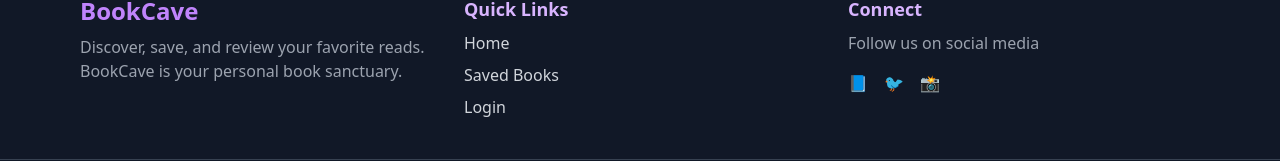
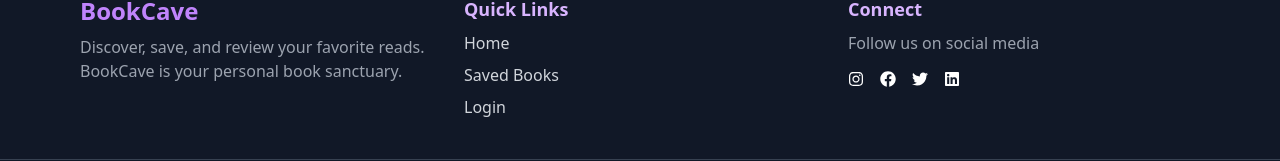
Before and after one commit to Icarz/BooksCaveApp, a React (Vite) app in the folder client/: page / in a window 1280 px wide. Shown: the part 681-842 px from the top of the page. Built offline with nearby package versions, Linux system fonts and the light colour scheme; no server answers.

Commit message:
useConext loginh is done plus faIcons

```diff
--- a/client/package.json
+++ b/client/package.json
@@ -15,6 +15,7 @@
     "axios": "^1.8.4",
     "react": "^19.0.0",
     "react-dom": "^19.0.0",
+    "react-icons": "^5.5.0",
     "react-router-dom": "^7.5.0"
   },
   "devDependencies": {
--- /dev/null
+++ b/client/src/AuthContext.jsx
@@ -0,0 +1,29 @@
+import { createContext, useContext, useEffect, useState } from "react";
+
+const AuthContext = createContext();
+
+export const AuthProvider = ({ children }) => {
+  const [isAuthenticated, setIsAuthenticated] = useState(false);
+
+  useEffect(() => {
+    const token = localStorage.getItem("token");
+    setIsAuthenticated(!!token);
+  }, []);
+
+  const login = () => {
+    setIsAuthenticated(true);
+  };
+
+  const logout = () => {
+    localStorage.removeItem("token");
+    setIsAuthenticated(false);
+  };
+
+  return (
+    <AuthContext.Provider value={{ isAuthenticated, login, logout }}>
+      {children}
+    </AuthContext.Provider>
+  );
+};
+
+export const useAuth = () => useContext(AuthContext);
--- a/client/src/components/Footer.jsx
+++ b/client/src/components/Footer.jsx
@@ -1,5 +1,10 @@
 // src/components/Footer.jsx
 import { Link } from "react-router-dom";
+import { FaInstagram } from "react-icons/fa";
+import { FaFacebook } from "react-icons/fa";
+import { FaTwitter } from "react-icons/fa";
+import { FaLinkedin } from "react-icons/fa6";
+
 
 const Footer = () => {
   return (
@@ -29,9 +34,10 @@ const Footer = () => {
           <h3 className="text-lg font-semibold mb-2 text-purple-300">Connect</h3>
           <p className="text-gray-400">Follow us on social media</p>
           <div className="flex space-x-4 mt-4">
-            <a href="#" className="text-gray-400 hover:text-white">📘</a>
-            <a href="#" className="text-gray-400 hover:text-white">🐦</a>
-            <a href="#" className="text-gray-400 hover:text-white">📸</a>
+            <FaInstagram className=""/>
+            <FaFacebook/>
+            <FaTwitter/>
+            <FaLinkedin/>
           </div>
         </div>
       </div>
--- a/client/src/components/Navbar.jsx
+++ b/client/src/components/Navbar.jsx
@@ -1,32 +1,22 @@
-// src/components/Navbar.jsx
 import { Link, useNavigate } from "react-router-dom";
-import { useEffect, useState } from "react";
+import { useAuth } from "../AuthContext"; // 👈 import useAuth
 
 const Navbar = () => {
   const navigate = useNavigate();
-  const [isAuthenticated, setIsAuthenticated] = useState(false);
-
-  // Check if token exists on mount
-  useEffect(() => {
-    const token = localStorage.getItem("token");
-    setIsAuthenticated(!!token);
-  }, []);
+  const { isAuthenticated, logout } = useAuth(); // 👈 use context values
 
   const handleLogout = () => {
-    localStorage.removeItem("token");
-    setIsAuthenticated(false);
+    logout(); // 👈 use the context logout
     navigate("/Home");
   };
 
   return (
     <nav className="bg-white shadow-md fixed top-0 left-0 w-full z-50">
       <div className="container mx-auto px-4 py-4 flex justify-between items-center">
-        {/* Logo */}
         <Link to="/" className="text-xl font-bold text-purple-600">
           BookCave
         </Link>
 
-        {/* Nav Links */}
         <div className="space-x-4">
           <Link to="/" className="text-gray-700 hover:text-purple-600">
             Home
--- a/client/src/main.jsx
+++ b/client/src/main.jsx
@@ -3,11 +3,14 @@ import ReactDOM from 'react-dom/client'
 import { BrowserRouter } from 'react-router-dom'
 import App from './App'
 import './index.css'
+import { AuthProvider } from './AuthContext' // 👈 import AuthProvider
 
 ReactDOM.createRoot(document.getElementById('root')).render(
   <React.StrictMode>
     <BrowserRouter>
-      <App />
+      <AuthProvider> {/* 👈 wrap your app */}
+        <App />
+      </AuthProvider>
     </BrowserRouter>
   </React.StrictMode>
 )
--- a/client/src/pages/Auth.jsx
+++ b/client/src/pages/Auth.jsx
@@ -2,6 +2,7 @@
 import { useState } from "react";
 import axios from "axios";
 import { useNavigate } from "react-router-dom";
+import { useAuth } from "../AuthContext"; // ✅ import auth context
 
 const Auth = () => {
   const [isLogin, setIsLogin] = useState(true);
@@ -12,6 +13,7 @@ const Auth = () => {
   });
   const [error, setError] = useState("");
   const navigate = useNavigate();
+  const { login } = useAuth(); // ✅ get login function from context
 
   const toggleMode = () => {
     setIsLogin(!isLogin);
@@ -35,11 +37,11 @@ const Auth = () => {
 
       const response = await axios.post(endpoint, payload);
 
-      // Save token/user info in localStorage (or context later)
       localStorage.setItem("token", response.data.token);
       localStorage.setItem("user", JSON.stringify(response.data.user));
 
-      navigate("/"); // Redirect to homepage
+      login(); // ✅ update auth context to trigger UI change
+      navigate("/"); // redirect to homepage
     } catch (err) {
       console.error("Auth error:", err);
       setError(err.response?.data?.message || "Something went wrong");
```
Also changed, not shown: 1 other file (tests, documents, lock files or other folders).
